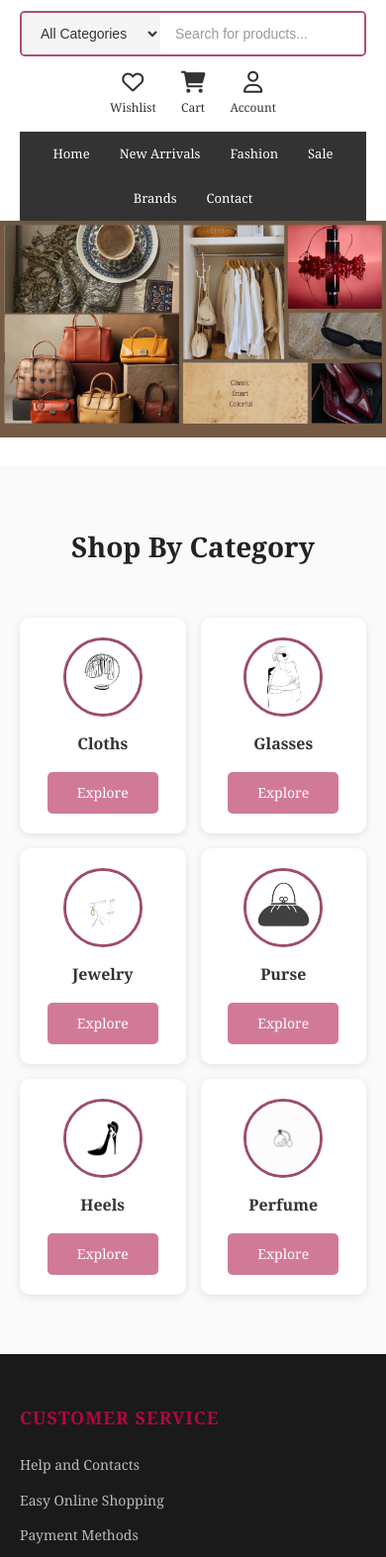
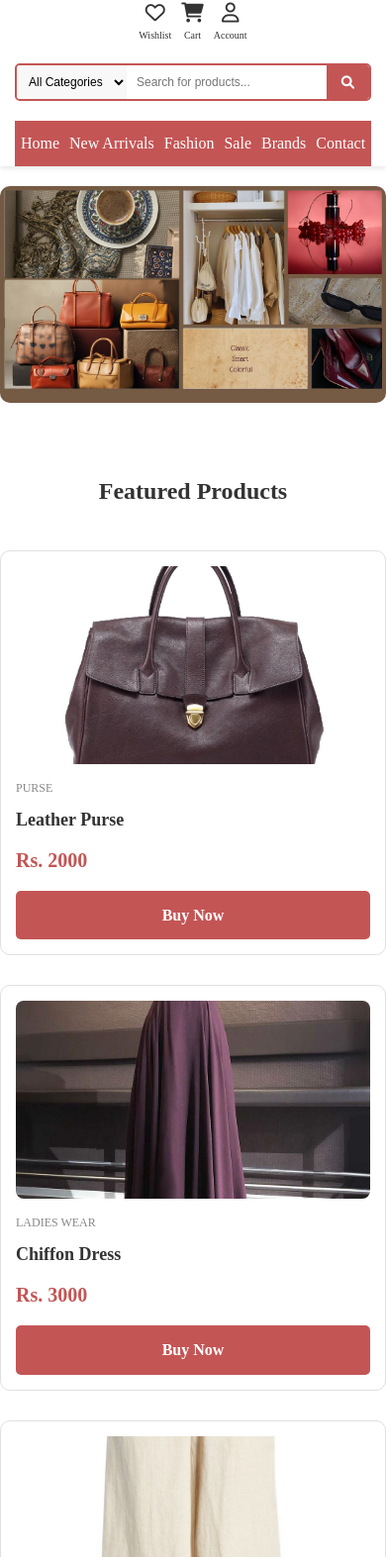
Before and after one commit to KritiShreeSingh/chic-look-website, a plain HTML site: page index.html in a window 390 px wide. Shown: the part 165-1738 px from the top of the page at 99% size. Drawn offline with Linux system fonts and the light colour scheme.

Commit message:
Initial commit - Chic Look fashion website

```diff
--- a/index.html
+++ b/index.html
@@ -14,7 +14,7 @@
             <div class="header-left">
                 <span>Welcome to Chic Look!</span>
             </div>
-<div class="header-right">
+            <div class="hseader-right">
                 <a href="#">Sign In</a>
                 <span>|</span>
                 <a href="#">Register</a>
@@ -71,7 +71,7 @@
             <!-- Secondary Navigation -->
             <div class="secondary-nav">
                 <ul class="nav-links">
-                    <li><a href="index.html">Home</a></li>
+                    <li><a href="#" onclick="showHome()">Home</a></li>
                     <li><a href="#new">New Arrivals</a></li>
                     <li><a href="#fashion">Fashion</a></li>
                     <li><a href="#sale">Sale</a></li>
@@ -82,72 +82,113 @@
         </div>
     </nav>
 
+    <!-- HOME PAGE CONTENT -->
+    <div id="home-content">
         <!-- Hero Banner -->
         <section class="hero-banner">
             <img src="./home page.jpg" alt="Chic Look Home Page Banner">
         </section>
 
-    <!-- Shop By Category -->
-    <section class="categories">
+     <!-- Products Section -->
+<section class="products-section">
     <div class="container">
-            <h2 class="section-title">Shop By Category</h2>
-            <div class="category-grid">
-                <!-- Category 1 - Cloths -->
-                <div class="category-card">
-                    <div class="category-image">
-                        <img src="./cloths.jpg" alt="Cloths">
-                    </div>
-                    <h3>Cloths</h3>
-                    <a href="cloths.html" class="btn">Explore</a>
+        <h2 class="section-title">Featured Products</h2>
+
+        <div class="row">
+            <!-- Product 1 - Leather Purse -->
+            <div class="card col-3 col-lg-4 col-md-6 col-sm-12">
+                <div class="img-holder"><img src="purse3.jpg" alt="Leather Purse"></div>
+                <div class="card-category">Purse</div>
+                <div class="card-title">Leather Purse</div>
+                <div class="card-price">2000</div>
+                <a href="#detail" class="detail-btn">Buy Now</a>
             </div>
 
-                <!-- Category 2 - Glasses -->
-                <div class="category-card">
-                    <div class="category-image">
-                        <img src="./glasses.jpg" alt="Glasses">
-                    </div>
-                    <h3>Glasses</h3>
-                    <a href="glasses.html" class="btn">Explore</a>
+            <!-- Product 2 - Chiffon Dress -->
+            <div class="card col-3 col-lg-4 col-md-6 col-sm-12">
+                <div class="img-holder"><img src="siffon.jpg" alt="Chiffon Dress"></div>
+                <div class="card-category">Ladies Wear</div>
+                <div class="card-title">Chiffon Dress</div>
+                <div class="card-price">3000</div>
+                <a href="#detail" class="detail-btn">Buy Now</a>
             </div>
 
-                <!-- Category 3 - Jewelry -->
-                <div class="category-card">
-                    <div class="category-image">
-                        <img src="./jewelry.jpg" alt="Jewelry">
-                    </div>
-                    <h3>Jewelry</h3>
-                    <a href="jewelry.html" class="btn">Explore</a>
+            <!-- Product 3 - Linen Pants -->
+            <div class="card col-3 col-lg-4 col-md-6 col-sm-12">
+                <div class="img-holder"><img src="linenPant.jpg" alt="Linen Pants"></div>
+                <div class="card-category">Clothing</div>
+                <div class="card-title">Linen Pants</div>
+                <div class="card-price">2000</div>
+                <a href="#detail" class="detail-btn">Buy Now</a>
             </div>
 
-                <!-- Category 4 - Purse -->
-                <div class="category-card">
-                    <div class="category-image">
-                        <img src="./purse.jpg" alt="Purse">
-                    </div>
-                    <h3>Purse</h3>
-                    <a href="purse.html" class="btn">Explore</a>
+            <!-- Product 4 - Lace Top -->
+            <div class="card col-3 col-lg-4 col-md-6 col-sm-12">
+                <div class="img-holder"><img src="lace.jpg" alt="Lace Top"></div>
+                <div class="card-category">Elegant for Anytime</div>
+                <div class="card-title">Lace Top</div>
+                <div class="card-price">1500</div>
+                <a href="#detail" class="detail-btn">Buy Now</a>
             </div>
 
-                <!-- Category 5 - Heels -->
-                <div class="category-card">
-                    <div class="category-image">
-                        <img src="./heels.jpg" alt="Heels">
-                    </div>
-                    <h3>Heels</h3>
-                    <a href="heels.html" class="btn">Explore</a>
+            <!-- Product 5 - Louis Cardian Perfume -->
+            <div class="card col-3 col-lg-4 col-md-6 col-sm-12">
+                <div class="img-holder"><img src="louis cardin perfume.jpg" alt="Louis Cardian Perfume"></div>
+                <div class="card-category">Fragrance</div>
+                <div class="card-title">Louis Cardian Perfume</div>
+                <div class="card-price">4000</div>
+                <a href="#detail" class="detail-btn">Buy Now</a>
             </div>
 
-                <!-- Category 6 - Perfume -->
-                <div class="category-card">
-                    <div class="category-image">
-                        <img src="./perfume.jpg" alt="Perfume">
+            <!-- Product 6 - Skinn Titan Perfume -->
+            <div class="card col-3 col-lg-4 col-md-6 col-sm-12">
+                <div class="img-holder"><img src="skinn titan.jpg" alt="Skinn Titan Perfume"></div>
+                <div class="card-category">Fragrance</div>
+                <div class="card-title">Skinn Titan Perfume</div>
+                <div class="card-price">4155</div>
+                <a href="#detail" class="detail-btn">Buy Now</a>
             </div>
-                    <h3>Perfume</h3>
-                    <a href="perfume.html" class="btn">Explore</a>
+
+            <!-- Product 7 - Forever Red Perfume -->
+            <div class="card col-3 col-lg-4 col-md-6 col-sm-12">
+                <div class="img-holder"><img src="forever red.jpg" alt="Forever Red Perfume"></div>
+                <div class="card-category">Fragrance</div>
+                <div class="card-title">Forever Red Perfume</div>
+                <div class="card-price">5000</div>
+                <a href="#detail" class="detail-btn">Buy Now</a>
+            </div>
+
+            <!-- Product 8 - Cat Eye Glasses -->
+            <div class="card col-3 col-lg-4 col-md-6 col-sm-12">
+                <div class="img-holder"><img src="glass1.jpg" alt="Cat Eye Glasses"></div>
+                <div class="card-category">Accessories</div>
+                <div class="card-title">Cat Eye Glasses</div>
+                <div class="card-price">2000</div>
+                <a href="#detail" class="detail-btn">Buy Now</a>
+            </div>
+
+            <!-- Product 9 - Sunglasses -->
+            <div class="card col-3 col-lg-4 col-md-6 col-sm-12">
+                <div class="img-holder"><img src="glass4.jpg" alt="Sunglasses"></div>
+                <div class="card-category">Accessories</div>
+                <div class="card-title">Sunglasses</div>
+                <div class="card-price">1500</div>
+                <a href="#detail" class="detail-btn">Buy Now</a>
+            </div>
+
+            <!-- Product 10 - Heels -->
+            <div class="card col-3 col-lg-4 col-md-6 col-sm-12">
+                <div class="img-holder"><img src="heels1.jpg" alt="Heels"></div>
+                <div class="card-category">Women</div>
+                <div class="card-title">Night Evening Heels</div>
+                <div class="card-price">2100</div>
+                <a href="#detail" class="detail-btn">Buy Now</a>
             </div>
         </div>
     </div>
 </section>
+
+
 
     <!-- Footer -->
     <footer class="footer">
@@ -162,10 +203,8 @@
                         <li><a href="#">Payment Methods</a></li>
                         <li><a href="#">Free Shipping</a></li>
                         <li><a href="#">Returns & Refunds</a></li>
-
                     </ul>
                 </div>
-
 
                 <!-- Column 2 - My Account -->
                 <div class="footer-column">
@@ -188,7 +227,7 @@
                     <div class="social-media">
                         <h5>Follow Us</h5>
                         <div class="social-icons">
-                            <a href="http://www.instagram.com" target="" title="Instagram">
+                            <a href="http://www.instagram.com" target="_blank" title="Instagram">
                                 <i class="fab fa-instagram"></i>
                             </a>
                             <a href="https://www.tiktok.com" target="_blank" title="TikTok">
@@ -211,11 +250,11 @@
                     <div class="footer-links">
                         <a href="#">Privacy Policy</a>
                         <a href="#">Terms of Service</a>
-
                     </div>
                 </div>
             </div>
         </div>
     </footer>
+
 </body>
 </html>
--- a/style.css
+++ b/style.css
@@ -1,4 +1,4 @@
-/* Global Styles */
+/* RESET & BASE STYLES  */
 * {
     margin: 0;
     padding: 0;
@@ -6,23 +6,63 @@
 }
 
 body {
-    font-family:Cambria, Cochin, Georgia, Times, 'Times New Roman', serif;
+    font-family: 'Times New Roman', Times, serif;
     line-height: 1.6;
     color: #333;
-    background-color: #fff;
 }
 
+a {
+    text-decoration: none;
+    color: inherit;
+}
+
+ul {
+    list-style: none;
+}
+
+img {
+    max-width: 100%;
+    height: auto;
+    display: block;
+}
+
+/* CONTAINER & GRID SYSTEM  */
 .container {
+    width: 100%;
     max-width: 1200px;
     margin: 0 auto;
-    padding: 0 20px;
+    padding: 0 15px;
 }
 
-/* Top Header */
+.row {
+    display: flex;
+    flex-wrap: wrap;
+    margin: 0 -15px;
+}
+
+/* 12 Column Grid System */
+.col-1 { width: 8.33%; }
+.col-2 { width: 16.66%; }
+.col-3 { width: 25%; }
+.col-4 { width: 33.33%; }
+.col-5 { width: 41.66%; }
+.col-6 { width: 50%; }
+.col-7 { width: 58.33%; }
+.col-8 { width: 66.66%; }
+.col-9 { width: 75%; }
+.col-10 { width: 83.33%; }
+.col-11 { width: 91.66%; }
+.col-12 { width: 100%; }
+
+[class*="col-"] {
+    padding: 0 15px;
+}
+
+/*  TOP HEADER  */
 .top-header {
-    background-color: #f7f7f7;
+    background-color: #f8f8f8;
     padding: 10px 0;
-    font-size: 13px;
+    font-size: 14px;
     border-bottom: 1px solid #e0e0e0;
 }
 
@@ -33,36 +73,27 @@ body {
 }
 
 .header-left span {
-    color: #953737;
-    font-size: 18px;
+    color: #666;
 }
 
-.header-right {
-    display: flex;
-    align-items: center;
-    gap: 5px;
-}
-
-.header-right a {
-    color: #7892a8;
-    font-size: 18px;
-    text-decoration: none;
+.hseader-right a {
+    color: #333;
+    margin: 0 5px;
     transition: color 0.3s;
 }
 
-.header-right a:hover {
-    color: #a2506c;
-    text-decoration: underline;
+.hseader-right a:hover {
+    color: #c45555;
 }
 
-.header-right span {
+.hseader-right span {
     color: #ccc;
 }
 
-/* Main Navigation */
+/* MAIN NAVIGATION */
 .main-nav {
     background-color: #fff;
-    box-shadow: 0 2px 4px rgba(0,0,0,0.08);
+    box-shadow: 0 2px 5px rgba(0,0,0,0.1);
     position: sticky;
     top: 0;
     z-index: 1000;
@@ -72,69 +103,52 @@ body {
     display: flex;
     justify-content: space-between;
     align-items: center;
-    padding: 15px 0;
-    gap: 30px;
+    padding: 20px 0;
 }
 
 /* Logo */
 .logo h1 {
     font-size: 32px;
-    color: #c06a6a;
-    margin: 0;
-    font-weight: bold;
-    letter-spacing: 1px;
-    font-family: 'Times New Roman', Times, serif;
+    color: #c45555;
+    margin-bottom: 5px;
 }
 
 .logo .tagline {
-    font-size: 18px;
-    color: #533838;
-    margin: 0;
+    font-size: 12px;
+    color: #666;
     font-style: italic;
-    font-family: 'Times New Roman', Times, serif;
 }
 
 /* Search Bar */
 .search-bar {
     display: flex;
     flex: 1;
-    max-width: 650px;
-    border: 2px solid #b14d6f;
+    max-width: 500px;
+    margin: 0 30px;
+    border: 2px solid #c45555;
     border-radius: 5px;
     overflow: hidden;
-    background-color: #fff;
 }
 
 .search-category {
-    padding: 12px 15px;
+    padding: 10px;
     border: none;
-    background-color: #f5f5f5;
+    background-color: #f8f8f8;
     cursor: pointer;
-    outline: none;
     font-size: 14px;
-    color: #333;
-    min-width: 140px;
-}
-
-.search-category:hover {
-    background-color: #e8e8e8;
 }
 
 .search-input {
     flex: 1;
-    padding: 12px 15px;
+    padding: 10px;
     border: none;
     outline: none;
     font-size: 14px;
 }
 
-.search-input::placeholder {
-    color: #999;
-}
-
 .search-btn {
-    padding: 12px 25px;
-    background-color: #e91e63;
+    padding: 10px 20px;
+    background-color: #c45555;
     color: white;
     border: none;
     cursor: pointer;
@@ -142,198 +156,177 @@ body {
 }
 
 .search-btn:hover {
-    background-color: #c2185b;
+    background-color: #c45555;
 }
 
-.search-btn i {
-    font-size: 16px;
-}
-
-/* Nav Icons */
+/* Navigation Icons */
 .nav-icons {
     display: flex;
-    gap: 25px;
+    gap: 20px;
 }
 
 .icon-link {
     display: flex;
     flex-direction: column;
     align-items: center;
-    text-decoration: none;
     color: #333;
     font-size: 12px;
     transition: color 0.3s;
 }
 
 .icon-link i {
-    font-size: 22px;
+    font-size: 20px;
     margin-bottom: 5px;
 }
 
 .icon-link:hover {
-    color: #540721;
+    color: #c45555;
 }
 
 /* Secondary Navigation */
 .secondary-nav {
-    background-color: #333;
-    padding: 0;
-    margin-top: 10px;
+    background-color: #c45555;
+    padding: 15px 0;
 }
 
 .nav-links {
-    list-style: none;
     display: flex;
     justify-content: center;
-    gap: 0;
-    margin: 0;
-    padding: 0;
+    gap: 40px;
 }
 
-.nav-links li {
-    margin: 0;
+.nav-links a {
+    color: white;
+    font-size: 16px;
+    font-weight: 500;
+    transition: opacity 0.3s;
 }
 
-.nav-links li a {
-    display: block;
-    padding: 14px 25px;
-    color: #fff;
-    text-decoration: none;
-    font-size: 14px;
-    font-weight: 500;
-    transition: background-color 0.3s, color 0.3s;
+.nav-links a:hover {
+    opacity: 0.8;
 }
 
-.nav-links li a:hover {
-    background-color: #a44364;
-    color: #fff;
-}
-
-/* Hero Banner */
+/* HERO BANNER  */
 .hero-banner {
-    width: 100%;
-    height: 100%S;
-    overflow: hidden;
-    margin-bottom: 20px;
+    margin: 20px 0;
 }
 
 .hero-banner img {
     width: 100%;
-    height: 100%;
-    object-fit: contain;
+    height: auto;
+    border-radius: 10px;
 }
 
-/* Categories Section */
-.categories {
-    padding: 60px 0;
-    background-color: #fafafa;
+/*  PRODUCTS SECTION  */
+.products-section {
+    padding: 50px 0;
 }
 
 .section-title {
     text-align: center;
     font-size: 36px;
-    margin-bottom: 50px;
-    color: #222;
-    font-weight: bold;
+    color: #333;
+    margin-bottom: 40px;
 }
 
-.category-grid {
-    display: grid;
-    grid-template-columns: repeat(6, 1fr);
-    gap: 25px;
-    max-width: 1150px;
-    margin: 0 auto;
+/* Product Card */
+.card {
+    background-color: #fff;
+    border: 1px solid #e0e0e0;
+    border-radius: 10px;
+    padding: 15px;
+    margin-bottom: 30px;
+    transition: transform 0.3s, box-shadow 0.3s;
 }
 
-.category-card {
-    background-color: #fff;
-    border-radius: 10px;
-    padding: 25px 15px;
-    text-align: center;
-    box-shadow: 0 2px 8px rgba(0,0,0,0.1);
-    transition: transform 0.3s ease, box-shadow 0.3s ease;
-    cursor: pointer;
+.card:hover {
+    transform: translateY(-5px);
+    box-shadow: 0 5px 15px rgba(0,0,0,0.2);
 }
 
-.category-card:hover {
-    transform: translateY(-8px);
-    box-shadow: 0 6px 20px rgba(233, 30, 99, 0.3);
+.img-holder {
+    width: 100%;
+    height: 250px;
+    overflow: hidden;
+    border-radius: 8px;
+    margin-bottom: 15px;
 }
 
-/* Category Logo - Circular */
-.category-image {
-    width: 100px;
-    height: 100px;
-    margin: 0 auto 15px;
-    border-radius: 50%;
-    overflow: hidden;
-    border: 3px solid #9d4d68;
-    background-color: #f9f9f9;
-    display: flex;
-    align-items: center;
-    justify-content: center;
-}
-
-.category-image img {
+.img-holder img {
     width: 100%;
     height: 100%;
     object-fit: cover;
-    transition: transform 0.3s ease;
+    transition: transform 0.3s;
 }
 
-.category-card:hover .category-image img {
+.card:hover .img-holder img {
     transform: scale(1.1);
 }
 
-.category-card h3 {
-    font-size: 16px;
-    margin-bottom: 15px;
-    color: #333;
-    font-weight: 600;
+.card-category {
+    font-size: 12px;
+    color: #888;
+    text-transform: uppercase;
+    margin-bottom: 8px;
 }
 
-.btn {
-    display: inline-block;
-    padding: 10px 30px;
-    background-color: #a8043b87;
-    color: white;
-    text-decoration: none;
-    border-radius: 5px;
-    font-size: 14px;
-    font-weight: 500;
-    transition: background-color 0.3s, transform 0.2s;
+.card-title {
+    font-size: 18px;
+    font-weight: bold;
+    color: #333;
+    margin-bottom: 10px;
 }
 
-.btn:hover {
-    background-color: #ad0649;
-    transform: scale(1.05);
+.card-price {
+    font-size: 20px;
+    color: #c45555;
+    font-weight: bold;
+    margin-bottom: 15px;
 }
 
-/* Footer */
+.card-price::before {
+    content: "Rs. ";
+}
+
+.detail-btn {
+    display: block;
+    width: 100%;
+    padding: 12px;
+    background-color: #c45555;
+    color: white;
+    text-align: center;
+    border-radius: 5px;
+    font-weight: bold;
+    transition: background-color 0.3s;
+}
+
+.detail-btn:hover {
+    background-color: #c45555;
+}
+
+/*  FOOTER  */
 .footer {
-    background-color: #1a1a1a;
-    color: #ddd;
+    background-color: #102233;
+    color: white;
     padding: 50px 0 20px;
+    margin-top: 50px;
 }
 
 .footer-grid {
-    display: grid;
-    grid-template-columns: repeat(3, 1fr);
-    gap: 40px;
+    display: flex;
+    justify-content: space-between;
     margin-bottom: 30px;
+}
+
+.footer-column {
+    flex: 1;
+    margin: 0 15px;
 }
 
 .footer-column h4 {
     font-size: 18px;
     margin-bottom: 20px;
-    color: #b40640;
-    font-weight: bold;
-    text-transform: uppercase;
-    letter-spacing: 1px;
-}
-
-.footer-column ul {
-    list-style: none;
+    color: #c45555;
 }
 
 .footer-column ul li {
@@ -341,91 +334,76 @@ body {
 }
 
 .footer-column ul li a {
-    color: #bbb;
-    text-decoration: none;
-    font-size: 14px;
-    transition: color 0.3s, padding-left 0.3s;
-    display: inline-block;
+    color: #ccc;
+    transition: color 0.3s;
 }
 
 .footer-column ul li a:hover {
-    color: #a10539;
-    padding-left: 5px;
+    color: #c45555;
 }
 
-/* Contact Info */
+.contact-info {
+    margin-bottom: 20px;
+}
+
 .contact-info p {
-    color: #bbb;
-    margin-bottom: 12px;
-    font-size: 14px;
-    display: flex;
-    align-items: center;
+    margin-bottom: 10px;
+    color: #ccc;
 }
 
 .contact-info i {
     margin-right: 10px;
-    color: #a10539;
-    font-size: 16px;
-    width: 20px;
+    color: #c45555;
 }
 
-/* Social Media */
 .social-media h5 {
+    margin-bottom: 15px;
     font-size: 16px;
-    margin: 20px 0 15px;
-    color: #fff;
-    font-weight: 600;
 }
 
 .social-icons {
     display: flex;
     gap: 15px;
-    margin-bottom: 15px;
+    margin-bottom: 10px;
 }
 
 .social-icons a {
+    width: 40px;
+    height: 40px;
+    background-color: #253442;
+    border-radius: 50%;
     display: flex;
     align-items: center;
     justify-content: center;
-    width: 40px;
-    height: 40px;
-    background-color: #333;
-    border-radius: 50%;
-    color: #fff;
-    font-size: 18px;
-    transition: background-color 0.3s, transform 0.3s;
+    transition: background-color 0.3s;
 }
 
 .social-icons a:hover {
-    background-color: #e91e63;
-    transform: translateY(-3px);
+    background-color: #c45555;
+}
+
+.social-icons i {
+    font-size: 18px;
 }
 
 .social-handles {
-    color: #999;
-    font-size: 13px;
-    font-style: italic;
+    color: #ccc;
+    font-size: 14px;
+    margin-top: 10px;
 }
 
-/* Footer Divider */
 .footer-divider {
     border: none;
-    border-top: 1px solid #333;
-    margin: 30px 0 20px;
+    border-top: 1px solid #34495e;
+    margin: 30px 0;
 }
 
-/* Footer Bottom */
 .footer-bottom-content {
     display: flex;
     justify-content: space-between;
     align-items: center;
-    flex-wrap: wrap;
-    gap: 15px;
-}
-
-.footer-bottom p {
-    color: #999;
-    font-size: 13px;
+    font-size: 14px;
+    color: #ccc;
 }
 
 .footer-links {
@@ -434,97 +412,125 @@ body {
 }
 
 .footer-links a {
-    color: #999;
-    text-decoration: none;
-    font-size: 13px;
+    color: #ccc;
     transition: color 0.3s;
 }
 
 .footer-links a:hover {
-    color: #970536;
-    text-decoration: underline;
+    color: #c45555;
 }
 
-/* Responsive Design */
-@media (max-width: 1024px) {
-    .category-grid {
-        grid-template-columns: repeat(3, 1fr);
+/* MEDIA QUERIES */
+
+/* Large Devices (Desktops, less than 1200px) */
+@media (max-width: 1199px) {
+    .col-lg-4 { width: 33.33%; }
+}
+
+/* Medium Devices (Tablets, less than 992px) */
+@media (max-width: 991px) {
+    .col-md-6 { width: 50%; }
+
+    .nav-content {
+        flex-wrap: wrap;
+    }
+
+    .search-bar {
+        order: 3;
+        flex: 100%;
+        max-width: 100%;
+        margin: 20px 0 0 0;
+    }
+
+    .nav-links {
+        gap: 20px;
+    }
+
+    .section-title {
+        font-size: 28px;
     }
 }
 
-@media (max-width: 768px) {
-    .nav-content {
+/* Small Devices (Phones, less than 768px) */
+@media (max-width: 767px) {
+    .col-sm-12 { width: 100%; }
+
+    .top-header .container {
         flex-direction: column;
-        align-items: stretch;
-        gap: 15px;
+        text-align: center;
     }
 
-    .search-bar {
-        max-width: 100%;
+    .hseader-right {
+        margin-top: 10px;
+    }
+
+    .logo h1 {
+        font-size: 24px;
     }
 
     .nav-icons {
-        justify-content: center;
+        gap: 10px;
     }
 
-    .secondary-nav {
-        margin-top: 0;
+    .icon-link span {
+        font-size: 10px;
     }
 
     .nav-links {
         flex-wrap: wrap;
-        gap: 0;
+        gap: 10px;
+        font-size: 14px;
     }
 
-    .nav-links li a {
-        padding: 12px 15px;
-        font-size: 13px;
+    .secondary-nav {
+        padding: 10px 0;
     }
 
-    .category-grid {
-        grid-template-columns: repeat(2, 1fr);
-        gap: 20px;
+    .section-title {
+        font-size: 24px;
     }
 
     .footer-grid {
-        grid-template-columns: 1fr;
-        gap: 30px;
+        flex-direction: column;
+    }
+
+    .footer-column {
+        margin-bottom: 30px;
     }
 
     .footer-bottom-content {
         flex-direction: column;
         text-align: center;
+        gap: 15px;
     }
 }
 
-@media (max-width: 480px) {
-    .logo h1 {
-        font-size: 24px;
+/* Extra Small Devices (Small phones, less than 576px) */
+@media (max-width: 575px) {
+    .logo {
+        text-align: center;
     }
 
-    .section-title {
-        font-size: 28px;
+    .nav-icons {
+        justify-content: center;
+        width: 100%;
+        margin-top: 10px;
     }
 
-    .category-grid {
-        grid-template-columns: repeat(2, 1fr);
-        gap: 15px;
+    .search-category {
+        font-size: 12px;
+        padding: 8px;
     }
 
-    .category-card {
-        padding: 20px 10px;
+    .search-input {
+        font-size: 12px;
     }
 
-    .category-image {
-        width: 80px;
-        height: 80px;
+    .search-btn {
+        padding: 8px 15px;
     }
 
-    .top-header {
-        font-size: 11px;
-    }
-
-    .header-right {
-        gap: 3px;
+    .img-holder {
+        height: 200px;
     }
 }
```
Also changed, not shown: forever red.jpg (added), glass1.jpg (added), glass4.jpg (added), heels1.jpg (added), lace.jpg (added), linenPant.jpg (added), louis cardin perfume.jpg (added), purse3.jpg (added), purse5.jpg (added), siffon.jpg (added), skinn titan.jpg (added). Lines whose indentation alone changed are shown as unchanged.
